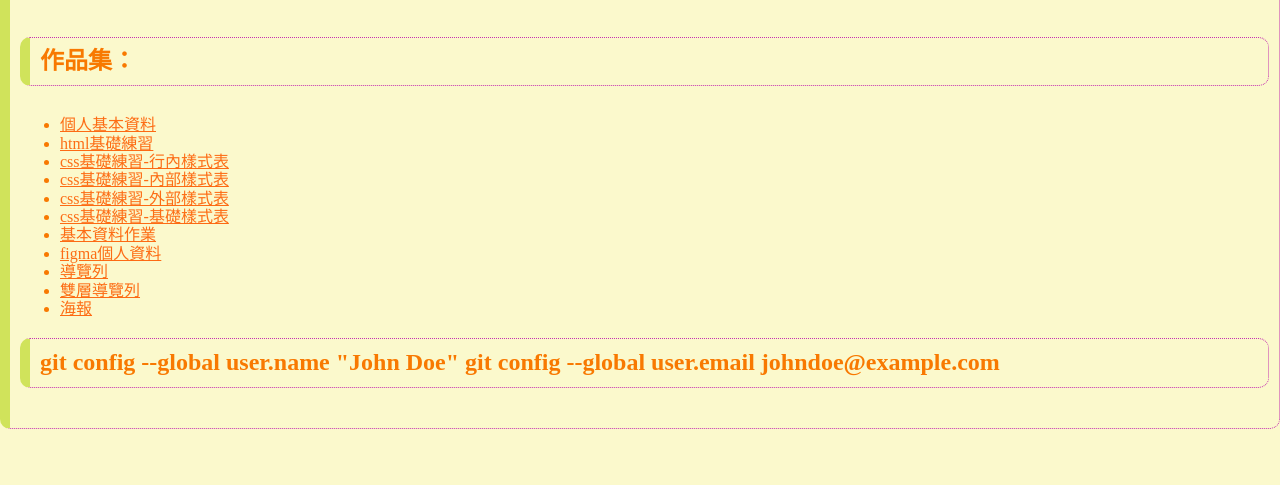
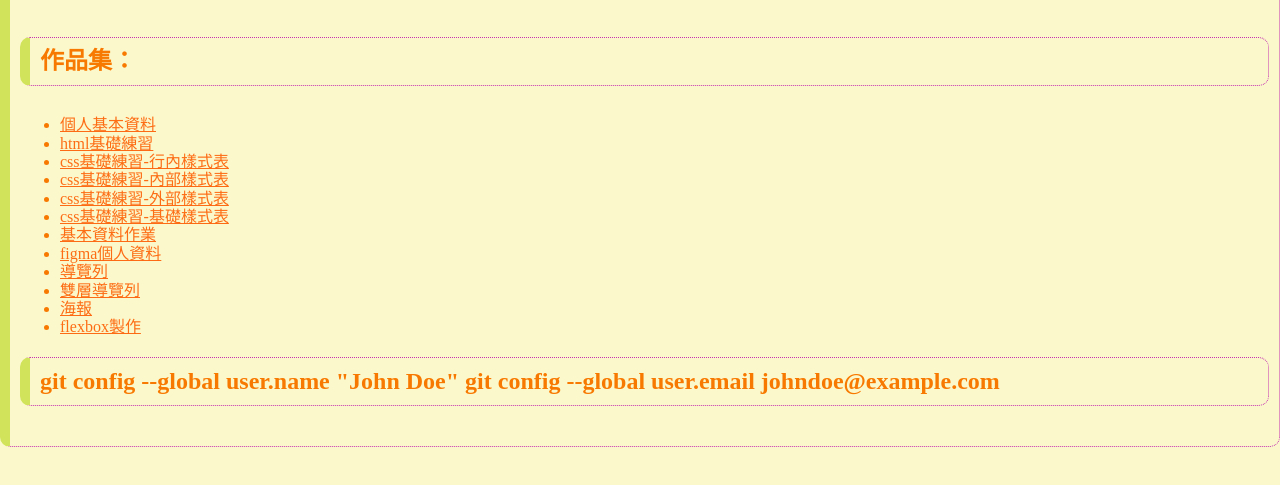
Before and after one commit to orange71005/orange71005, a plain HTML site: page index.html in a window 1280 px wide. Shown: the part 245-730 px from the top of the page. Drawn offline with Linux system fonts and the light colour scheme.

Commit message:
20220517

```diff
--- a/index.html
+++ b/index.html
@@ -31,6 +31,7 @@
         <li><a href="navBar.html">導覽列</a></li>
         <li><a href="nestedNav.html">雙層導覽列</a></li>
         <li><a href="float.html">海報</a></li>
+        <li><a href="flexbox/flexbox.html">flexbox製作</a></li>
     </ul>
     <h2>git config --global user.name "John Doe"  git config --global user.email johndoe@example.com</h2>
 </body>
```
